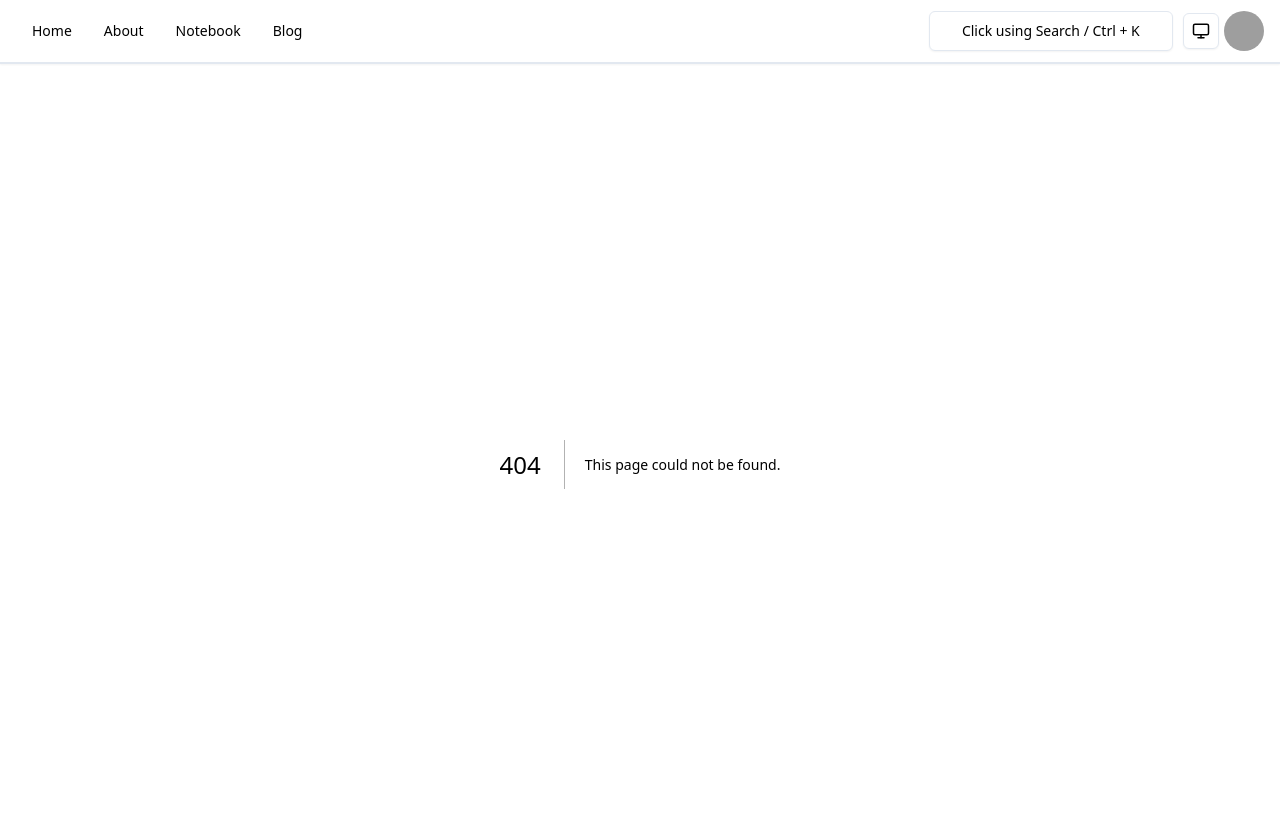
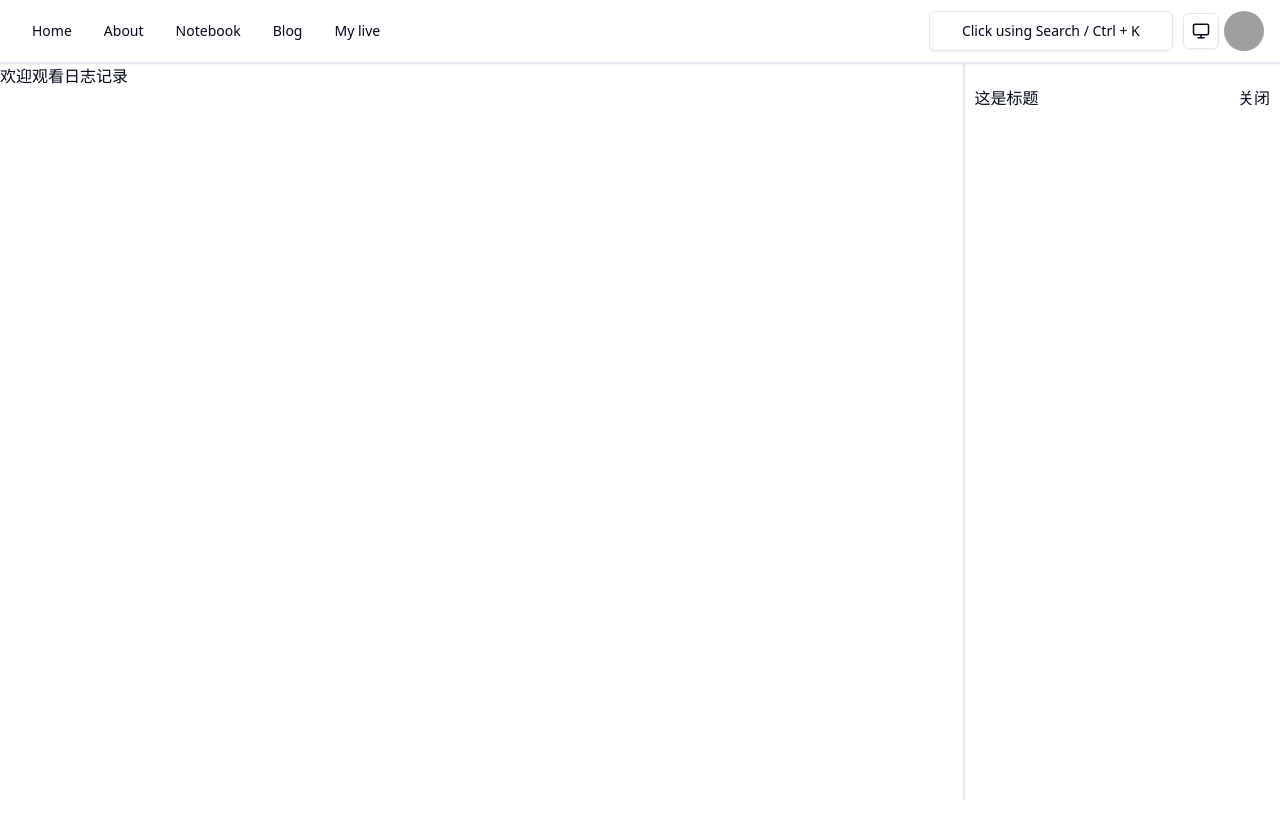
Before and after one commit to zhouxw-zeng/editor-demo, a Next.js app: page /myLive in a window 1280 px wide. Before the commit this address had no page. Shown: the top 838 px of the page. After the commit the page ends 800 px from the top, so only its background shows below. Built offline with nearby package versions, Linux system fonts and the light colour scheme; grey boxes are pictures that could not be loaded.

Commit message:
feat: 侧边AI 模板架搭建

```diff
--- a/src/app/layout.tsx
+++ b/src/app/layout.tsx
@@ -1,3 +1,4 @@
+// "use client"
 // import type { Metadata } from "next";
 // import { Geist, Geist_Mono } from "next/font/google";
 // import "./globals.css";
@@ -37,12 +38,14 @@ import "@/styles/globals.css";
 import "@/styles/prosemirror.css";
 import 'katex/dist/katex.min.css';
 
-import type { Metadata, Viewport } from "next";
-import { type ReactNode } from "react";
-import { Providers } from "@/layouts/providers";
 const title = "Editor Demo";
 const description = "This is a Editor demo";
+
+import type { Metadata, Viewport } from "next";
+import { lazy, type ReactNode } from "react";
+import { Providers } from "@/layouts/providers";
 import HeaderMenu from "@/layouts/header/Menu"
+import Main from "@/layouts/main"
 
 export const metadata: Metadata = {
   title,
@@ -59,17 +62,18 @@ export const viewport: Viewport = {
   themeColor: "#ffffff"
 };
 
-export default function RootLayout({ children }: { children: ReactNode }) {
+const RootLayout = ({ children }: { children: ReactNode }) => {
   return (
     <html lang="cn" suppressHydrationWarning>
       <body>
         <Providers >
-          <HeaderMenu/>
-          <div className="pt-16 box-content">
+          <HeaderMenu />
+          <Main>
             {children}
-          </div>
+          </Main>
           </Providers>
       </body>
     </html>
   );
 }
+export default RootLayout
--- /dev/null
+++ b/src/app/myLive/page.tsx
@@ -0,0 +1,18 @@
+"use client"
+import { useEffect } from "react"
+
+/**
+ * 记录生活主页
+ */
+const myLiveHome = () => {
+  useEffect(() => {
+    console.log("欢迎观看日志记录")
+  })
+  return (
+    <div>
+      <h1>欢迎观看日志记录</h1>
+    </div>
+  )
+}
+
+export default myLiveHome
--- /dev/null
+++ b/src/components/ai/AiComponent.tsx
@@ -0,0 +1,21 @@
+import { SquareChevronRight } from "lucide-react"
+
+interface AiComponent {
+  onClick: (isEnabled: boolean) => void;
+}
+import "./ai.css"
+const AiComponent = ({onClick}: AiComponent) => {
+  return (
+    <div className="min-w-fit ai-heihgt border-l-2 shadow-sm flex flex-col">
+      <div className="h-12 flex justify-between items-center">
+        <div className="flex-1">这是标题</div>
+        {/* <SquareChevronRight className="h-2 w-2 p-2 custom-icon-color" /> */}
+        {/* 临时关闭 */}
+        <div className="cursor-pointer" onClick={() => onClick(false)}>
+          关闭
+        </div>
+      </div>
+    </div>
+  )
+}
+export default AiComponent
--- /dev/null
+++ b/src/components/ai/AiSwitch.tsx
@@ -0,0 +1,22 @@
+import React from 'react';
+
+interface MyComponentProps {
+  onClick: (e: boolean) => void // 通用的函数类型
+}
+
+/**
+ * AI 开启组件
+ */
+const AiSwitch = ({ onClick }: MyComponentProps) => {
+  return (
+      <div
+        className="fixed top-8 right-1/3 z-20 cursor-pointer bg-transparent border-none"
+        onClick={() => onClick(true)}
+        aria-label="开启 AI 功能"
+      >
+        开启
+      </div>
+  )
+}
+
+export default AiSwitch
--- /dev/null
+++ b/src/components/ai/ai.css
@@ -0,0 +1,5 @@
+.ai-heihgt {
+  min-height: var(--main-height);
+  padding: 10px;
+  box-sizing: border-box;
+}
--- a/src/layouts/header/Menu.tsx
+++ b/src/layouts/header/Menu.tsx
@@ -14,7 +14,7 @@ import UserTools from "./UserTools"
 import Link from "next/link"
 export default function HeaderMenu() {
   return (
-    <div className="fixed h-16 flex w-full items-center justify-between gap-2 px-4 py-2 border-b-2 shadow-sm list-none">
+    <div className="fixed h-16 top-0 flex w-full items-center justify-between gap-2 px-4 py-2 border-b-2 shadow-sm list-none z-10">
       <NavigationMenu >
         <NavigationMenuItem>
           <Link href="/" legacyBehavior passHref>
@@ -44,6 +44,13 @@ export default function HeaderMenu() {
             </NavigationMenuLink>
           </Link>
         </NavigationMenuItem>
+        <NavigationMenuItem>
+          <Link href="/myLive" legacyBehavior passHref>
+            <NavigationMenuLink className={navigationMenuTriggerStyle()}>
+            My live
+            </NavigationMenuLink>
+          </Link>
+        </NavigationMenuItem>
       </NavigationMenu>
       <UserTools />
     </div>
--- /dev/null
+++ b/src/layouts/main.tsx
@@ -0,0 +1,29 @@
+"use client"
+import { lazy, ReactNode, useEffect } from "react"
+import useLocalStorage from "@/hooks/use-local-storage"
+
+// import AiComponent from "@/components/ai/AiComponent"
+const AiComponent = lazy(() => import("@/components/ai/AiComponent"))
+const AiSwitch = lazy(() => import("@/components/ai/AiSwitch"))
+
+const  Main = ({children}: {children: ReactNode}) => {
+  const [aiOpen, setAiOpen] = useLocalStorage<boolean>("aiOpenState", true)
+  const openAiComponent = (openStatus: boolean) => {
+    setAiOpen(openStatus)
+  }
+  useEffect(() => {
+  }, [aiOpen])
+  return (
+    <div className={`${aiOpen ? 'grid grid-cols-[3fr_1fr] gap-2.5' : ''} box-content mt-16 main-height`}>
+      { children }
+      {
+        aiOpen ? <AiComponent onClick={openAiComponent} /> :
+        <AiSwitch
+          onClick={openAiComponent}
+        />
+      }
+    </div>
+  )
+}
+
+export default Main
--- a/src/styles/globals.css
+++ b/src/styles/globals.css
@@ -4,6 +4,8 @@
 
 @layer base {
   :root {
+    --main-height: calc(100vh - 64px);
+
     --background: 0 0% 100%;
     --foreground: 222.2 84% 4.9%;
 
@@ -94,7 +96,9 @@
     @apply bg-background text-foreground;
   }
 }
-
+.main-height {
+  height: calc(100vh - 64px);
+}
 
 pre {
   background: #0d0d0d;
```
Also changed, not shown: src/assets/images/favicon.jpg (added).
